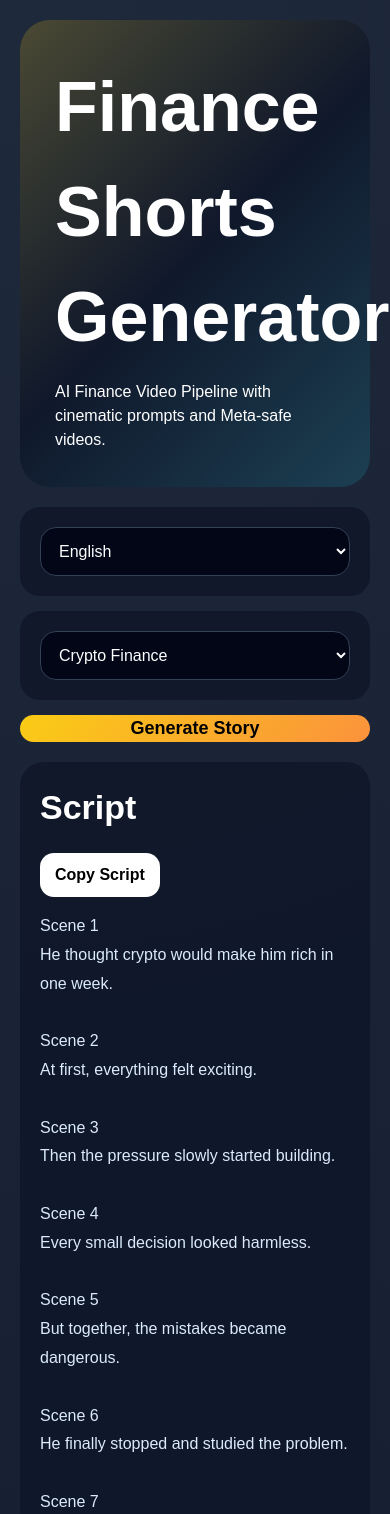
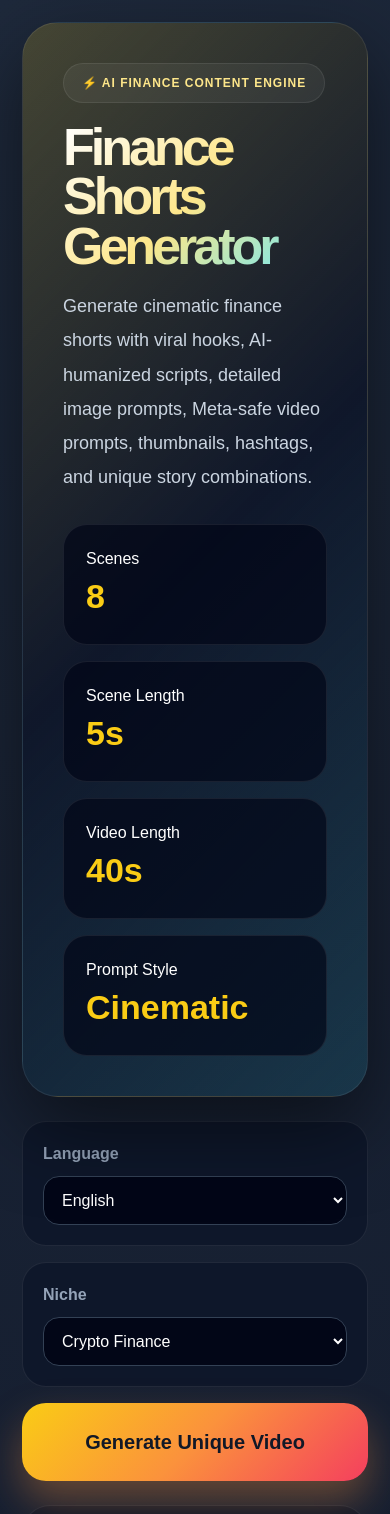
Before and after one commit to tousif001/finance-shorts-generator, a React (Vite) app: page / in a window 390 px wide. Shown: the top 1514 px of the page. Built offline with nearby package versions, Linux system fonts and the light colour scheme.

Commit message:
Update creative finance generator UI

```diff
--- a/src/App.jsx
+++ b/src/App.jsx
@@ -1,7 +1,7 @@
 import { useEffect, useMemo, useState } from "react";
 
-const STORAGE_KEY = "finance_generator_meta_safe_v10";
-const TOTAL_SCENES = 8;
+const STORAGE_KEY = "finance_generator_creative_ui_v2";
+const SCENE_SECONDS = 5;
 
 const LANGUAGES = [
   { code: "en", label: "English" },
@@ -9,456 +9,164 @@ const LANGUAGES = [
   { code: "hinglish", label: "Hindi + English" },
 ];
 
-const NICHES = [
-  "Crypto Finance",
-  "Business Stories",
-  "Stock Market",
-  "Debt & Credit",
-  "Rich Mindset",
-];
+const NICHES = ["Crypto Finance", "Business Stories", "Stock Market", "Debt & Credit", "Rich Mindset"];
 
 const hooks = {
+  "Crypto Finance": ["He thought crypto would make him rich in one week.", "Everyone online said this coin was the future.", "One trade slowly became an obsession.", "He ignored every warning because the chart looked perfect."],
+  "Business Stories": ["Customers kept coming, but profit kept disappearing.", "Revenue was rising while his bank balance was dying.", "The shop looked busy, but the cash drawer stayed empty.", "He worked every day but still felt broke."],
+  "Stock Market": ["The chart looked perfect until one red candle appeared.", "He confused luck with skill.", "He bought the stock because everyone online was excited.", "He thought the market owed him profit."],
+  "Debt & Credit": ["He used the credit card just one more time.", "Debt looked small until interest woke up.", "Minimum payments slowly became his lifestyle.", "The EMI looked tiny, but the trap was huge."],
+  "Rich Mindset": ["He bought attention instead of assets.", "Everyone saw his lifestyle, nobody saw his empty savings.", "The flex looked expensive, but the lesson cost more.", "He wanted to look rich before becoming stable."],
+};
+
+const twists = {
+  "Crypto Finance": ["FOMO destroys more wallets than bad coins.", "The market was never the real enemy. Emotion was.", "Patience beats panic in every market."],
+  "Business Stories": ["Revenue is loud. Profit is silent.", "Cashflow is the heartbeat of every business.", "Small leaks destroy big businesses."],
+  "Stock Market": ["The market rewards discipline, not excitement.", "Patience beats hype in every market.", "A plan protects you when emotions get loud."],
+  "Debt & Credit": ["Interest grows faster than excuses.", "Debt steals peace before money.", "Credit is useful only when controlled."],
+  "Rich Mindset": ["Real wealth is quiet before it becomes visible.", "Looking rich is easy. Staying rich is a system.", "Assets first. Lifestyle later."],
+};
+
+const imageScenes = {
   "Crypto Finance": [
-    "He thought crypto would make him rich in one week.",
-    "Everyone online said this coin was the future.",
-    "One trade slowly became an obsession.",
+    "holding a smartphone close to his face while a bright green crypto chart glows on the screen, dark messy bedroom, blue screen light, floating digital coin symbols, shocked expression",
+    "sitting at a messy trading desk with glowing laptop, green and red crypto candles, notebook papers, digital coin particles, nervous posture",
+    "staring at phone while red crypto crash reflects across the room, falling coins, broken graph symbols, red lighting, panic mood",
+    "sitting beside rainy window while group chat bubbles fade away on phone, neon city outside, lonely finance mood",
+    "writing risk rules in notebook beside glowing laptop, warm desk lamp, organized setup, focused mood",
+    "closing laptop calmly after avoiding emotional trading, soft blue light, relaxed body posture",
+    "walking through dark neon street while crypto symbols disappear behind him, rain reflections, confident posture",
+    "standing calmly while giant red market chart falls behind him, smoke, dramatic red glow, confident ending",
   ],
-
   "Business Stories": [
-    "Customers kept coming, but profit kept disappearing.",
-    "Revenue was rising while his bank balance was dying.",
-    "The shop looked busy, but the cash drawer stayed empty.",
+    "standing inside small crowded shop with shelves, boxes, warm lights, blurry customer silhouettes, thoughtful mood",
+    "opening almost empty cash drawer behind shop counter, receipts, bills, delivery boxes, shocked white eyes",
+    "counting bills beside stacked delivery boxes, busy shop background, evening light, stressful money mood",
+    "checking expense notebook with calculator and laptop, cluttered business desk, financial pressure",
+    "crossing out bad discount offer on paper, shop wall background, determined posture",
+    "checking positive cashflow graph on laptop, organized counter, hopeful mood, warm golden lighting",
+    "arranging money, stock boxes, and notebook neatly, clean counter, relieved business mood",
+    "locking cash drawer confidently at closing time, golden shop light, dark city outside",
   ],
-
   "Stock Market": [
-    "The chart looked perfect until one red candle appeared.",
-    "He confused luck with skill.",
-    "He thought the market owed him profit.",
+    "watching green stock chart rise on laptop, dark desk setup, excited white eyes, finance atmosphere",
+    "shocked as red candle appears on laptop chart, red light on face, nervous mood",
+    "holding head while stock graph falls, phone alerts glowing nearby, regret mood",
+    "writing investing plan in notebook beside laptop, calm blue light, focused mood",
+    "ignoring hype notifications on phone, floating alerts fading, disciplined mood",
+    "studying chart calmly with notebook open, quiet night window, patient mood",
+    "sitting steady while green and red chart lines move behind him, calm emotion",
+    "standing beside simple rising graph, soft green glow, confident ending",
   ],
-
   "Debt & Credit": [
-    "He used the credit card just one more time.",
-    "Debt looked small until interest woke up.",
-    "Minimum payments slowly became his lifestyle.",
+    "holding credit card in dark room, phone payment screen glowing, unsure emotion",
+    "worried at payment bill on phone, small apartment desk with bills around, stress mood",
+    "surrounded by growing interest number shapes, red warning glow, fear emotion",
+    "pushing credit card away on desk, wallet and bills nearby, determined mood",
+    "listing debts in notebook, calculator and lamp on desk, focused mood",
+    "paying one bill on phone, one paper bill fading away, relief emotion",
+    "closing wallet calmly after organizing money, clean desk, peaceful mood",
+    "walking away from floating debt papers, dark hallway, freedom mood",
   ],
-
   "Rich Mindset": [
-    "He bought attention instead of assets.",
-    "Everyone saw his lifestyle, nobody saw his empty savings.",
-    "The flex looked expensive, but the lesson cost more.",
+    "looking at expensive item on phone, dark room, finger paused before buying, thinking mood",
+    "walking past flashy shopping signs, night mall corridor, discipline mood",
+    "dropping coins into savings jar, simple desk, soft lamp, small wealth habit mood",
+    "choosing laptop asset graph over shopping bag, split desk scene, smart decision mood",
+    "writing wealth plan in notebook, clean desk, dark blue light, focused mindset mood",
+    "standing beside growing asset chart on laptop, calm confident mood",
+    "sitting peacefully in simple room, morning light, notebook nearby, quiet wealth mood",
+    "watching sunrise from rooftop, city skyline, confident ending mood",
   ],
 };
 
-function randomItem(arr) {
-  return arr[Math.floor(Math.random() * arr.length)];
-}
+function randomItem(arr) { return arr[Math.floor(Math.random() * arr.length)]; }
 
-function makeImagePrompt(niche, scene) {
-  const environments = [
-    "dark bedroom",
-    "rainy apartment",
-    "neon office",
-    "messy desk setup",
-    "small business shop",
-    "rooftop at night",
-    "luxury office",
-    "dark trading room",
-  ];
-
-  const lights = [
-    "blue cinematic lighting",
-    "red neon lighting",
-    "warm golden lighting",
-    "high contrast shadows",
-    "dark finance atmosphere",
-  ];
-
-  const cameras = [
-    "wide cinematic shot",
-    "close-up perspective",
-    "dramatic angle",
-    "top-down perspective",
-    "side camera view",
-  ];
-
-  return `
-Vertical 9:16 cinematic finance illustration.
-
-Same black stick figure character in every scene.
-Round black head.
-Thin black body.
-Glowing white eyes.
-2D cartoon finance style.
-
-Environment:
-${randomItem(environments)}
-
-Lighting:
-${randomItem(lights)}
-
-Camera:
-${randomItem(cameras)}
-
-Scene:
-${scene}
-
-Ultra detailed finance atmosphere.
-Dark cinematic mood.
-No text.
-No watermark.
-`;
+function makeImagePrompt(scene) {
+  return ["Vertical 9:16 cinematic finance illustration.", "Whole black stick figure character, same guy in every scene.", "Round black head, thin black body, black stick arms and legs, glowing white eyes, simple white mouth.", scene, "Ultra detailed finance atmosphere.", "Dark cinematic mood.", "High contrast lighting.", "Modern 2D cartoon digital illustration.", "Clean composition.", "No text.", "No watermark."].join(" ");
 }
 
 function makeVideoPrompt(scene) {
-  return `
-Vertical 9:16.
-5 second video.
-2D cartoon animation.
-
-Same black stick figure character.
-
-${scene}
-
-Simple movement only.
-Dark cinematic lighting.
-No text.
-No watermark.
-`;
+  return ["Vertical 9:16.", "5 second video.", "2D cartoon animation.", "Same whole black stick figure guy.", scene, "Simple movement only.", "One clear camera movement.", "Dark cinematic lighting.", "No text.", "No watermark."].join(" ");
 }
 
 function createStory(niche, language) {
   const hook = randomItem(hooks[niche]);
-
-  let script = [];
-
-  if (language === "hi") {
-    script = [
-      hook,
-      "शुरुआत में सब exciting लग रहा था।",
-      "फिर धीरे-धीरे pressure बढ़ने लगा।",
-      "हर छोटी गलती harmless लग रही थी।",
-      "लेकिन साथ में वही dangerous बन गई।",
-      "उसने finally रुककर problem समझी।",
-      "एक simple rule ने सब बदल दिया।",
-      "Save करो before next money decision.",
-    ];
-  } else if (language === "hinglish") {
-    script = [
-      hook,
-      "Starting me sab exciting lag raha tha.",
-      "Phir pressure slowly build hone laga.",
-      "Har small decision harmless lag raha tha.",
-      "But together, sab dangerous ban gaya.",
-      "Usne finally stop kiya aur problem samjhi.",
-      "Ek simple rule ne pura game change kar diya.",
-      "Save karo before next money decision.",
-    ];
-  } else {
-    script = [
-      hook,
-      "At first, everything felt exciting.",
-      "Then the pressure slowly started building.",
-      "Every small decision looked harmless.",
-      "But together, the mistakes became dangerous.",
-      "He finally stopped and studied the problem.",
-      "One simple rule changed everything.",
-      "Save this before your next money decision.",
-    ];
-  }
-
-  const scenes = script.map((line, index) => ({
-    number: index + 1,
-    voice: line,
-    imagePrompt: makeImagePrompt(niche, line),
-    videoPrompt: makeVideoPrompt(line),
-  }));
+  const twist = randomItem(twists[niche]);
+  const script = language === "hi" ? [hook, "शुरुआत में सब exciting लग रहा था।", "फिर धीरे-धीरे pressure बढ़ने लगा।", "हर छोटी गलती harmless लग रही थी।", "लेकिन साथ में वही dangerous बन गई।", "उसने finally रुककर problem समझी।", "एक simple rule ने सब बदल दिया।", twist + " अगले money decision से पहले save कर लो।"] : language === "hinglish" ? [hook, "Starting me sab exciting lag raha tha.", "Phir pressure slowly build hone laga.", "Har small decision harmless lag raha tha.", "But together, sab dangerous ban gaya.", "Usne finally stop kiya aur problem samjhi.", "Ek simple rule ne pura game change kar diya.", twist + " Save karo before next money decision."] : [hook, "At first, everything felt exciting.", "Then the pressure slowly started building.", "Every small decision looked harmless.", "But together, the mistakes became dangerous.", "He finally stopped and studied the problem.", "One simple rule changed everything.", twist + " Save this before your next money decision."];
 
   return {
-    niche,
-    language,
-    scenes,
-    hashtags:
-      "#Finance #Money #Investing #Business #Crypto #Shorts",
-    thumbnail:
-      "Same black stick figure guy shocked while giant red finance graph crashes behind him. Dark cinematic atmosphere. No text.",
+    id: Date.now().toString(36), niche, language, title: niche + " Viral Finance Story",
+    scenes: script.map((line, index) => ({
+      number: index + 1,
+      time: "0:" + String(index * SCENE_SECONDS).padStart(2, "0") + " - 0:" + String(index * SCENE_SECONDS + SCENE_SECONDS).padStart(2, "0"),
+      voice: line,
+      imagePrompt: makeImagePrompt(imageScenes[niche][index]),
+      videoPrompt: makeVideoPrompt(imageScenes[niche][index]),
+    })),
+    thumbnail: "Vertical 9:16 viral finance thumbnail. Same black stick figure guy shocked while huge red finance graph crashes behind him. Dark cinematic background. High contrast. No text. No watermark.",
+    disclaimer: "Disclaimer: This video is for education and entertainment only. Not financial advice.",
+    hashtags: "#Finance #Money #Investing #Business #Crypto #Shorts",
   };
 }
 
 const styles = {
-  page: {
-    minHeight: "100vh",
-    background:
-      "radial-gradient(circle at top left,#1e293b 0,#020617 45%,#000 100%)",
-    color: "white",
-    padding: "20px",
-    fontFamily: "Arial",
-  },
-
-  wrap: {
-    maxWidth: "1300px",
-    margin: "0 auto",
-  },
-
-  hero: {
-    background:
-      "linear-gradient(135deg,rgba(250,204,21,0.2),rgba(15,23,42,0.95),rgba(34,211,238,0.15))",
-    padding: "35px",
-    borderRadius: "30px",
-    marginBottom: "20px",
-  },
-
-  title: {
-    fontSize: "70px",
-    fontWeight: "900",
-    marginBottom: "10px",
-  },
-
-  controls: {
-    display: "grid",
-    gridTemplateColumns:
-      "repeat(auto-fit,minmax(220px,1fr))",
-    gap: "15px",
-    marginBottom: "20px",
-  },
-
-  box: {
-    background: "rgba(15,23,42,0.9)",
-    padding: "20px",
-    borderRadius: "20px",
-  },
-
-  select: {
-    width: "100%",
-    padding: "14px",
-    borderRadius: "16px",
-    background: "#020617",
-    color: "white",
-    border: "1px solid #334155",
-  },
-
-  button: {
-    border: "none",
-    borderRadius: "20px",
-    background:
-      "linear-gradient(135deg,#facc15,#fb923c)",
-    color: "black",
-    fontWeight: "900",
-    fontSize: "18px",
-    cursor: "pointer",
-  },
-
-  section: {
-    background: "rgba(15,23,42,0.9)",
-    borderRadius: "24px",
-    padding: "20px",
-    marginBottom: "20px",
-  },
-
-  sectionTitle: {
-    fontSize: "34px",
-    fontWeight: "900",
-    marginBottom: "20px",
-  },
-
-  grid: {
-    display: "grid",
-    gridTemplateColumns:
-      "repeat(auto-fit,minmax(320px,1fr))",
-    gap: "18px",
-  },
-
-  card: {
-    background: "#020617",
-    borderRadius: "20px",
-    padding: "20px",
-  },
-
-  copy: {
-    border: "none",
-    background: "white",
-    color: "black",
-    padding: "10px 15px",
-    borderRadius: "14px",
-    fontWeight: "800",
-    cursor: "pointer",
-    marginBottom: "15px",
-  },
-
-  text: {
-    lineHeight: "1.8",
-    whiteSpace: "pre-wrap",
-    color: "#dbeafe",
-  },
+  page: { minHeight: "100vh", background: "radial-gradient(circle at top left,#1e293b 0,#020617 45%,#000 100%)", color: "white", padding: 22, fontFamily: "Arial, sans-serif" },
+  wrap: { maxWidth: 1350, margin: "0 auto" },
+  hero: { position: "relative", overflow: "hidden", borderRadius: 36, padding: 40, marginBottom: 24, background: "linear-gradient(135deg,rgba(250,204,21,0.18),rgba(15,23,42,0.96),rgba(34,211,238,0.12))", border: "1px solid rgba(255,255,255,0.08)", boxShadow: "0 30px 80px rgba(0,0,0,0.5)" },
+  badge: { display: "inline-flex", padding: "10px 18px", borderRadius: 999, background: "rgba(255,255,255,0.05)", border: "1px solid rgba(255,255,255,0.08)", marginBottom: 20, fontWeight: 800, color: "#fde68a", letterSpacing: 1, fontSize: 12 },
+  title: { fontSize: "clamp(52px,8vw,96px)", lineHeight: 0.95, margin: 0, marginBottom: 18, fontWeight: 900, letterSpacing: -4, background: "linear-gradient(135deg,#ffffff,#fde68a,#67e8f9)", WebkitBackgroundClip: "text", WebkitTextFillColor: "transparent" },
+  subtitle: { maxWidth: 820, color: "#cbd5e1", fontSize: 18, lineHeight: 1.9, marginBottom: 30 },
+  stats: { display: "grid", gridTemplateColumns: "repeat(auto-fit,minmax(180px,1fr))", gap: 16 },
+  stat: { background: "rgba(2,6,23,0.7)", borderRadius: 24, padding: 22, border: "1px solid rgba(255,255,255,0.08)" },
+  statValue: { fontSize: 34, fontWeight: 900, color: "#facc15" },
+  controls: { display: "grid", gridTemplateColumns: "repeat(auto-fit,minmax(240px,1fr))", gap: 16, marginBottom: 24 },
+  box: { background: "rgba(15,23,42,0.92)", padding: 20, borderRadius: 24, border: "1px solid rgba(255,255,255,0.08)" },
+  label: { display: "block", color: "#94a3b8", fontWeight: 800, marginBottom: 10 },
+  select: { width: "100%", padding: 14, borderRadius: 16, background: "#020617", color: "white", border: "1px solid #334155" },
+  button: { width: "100%", minHeight: 78, border: "none", borderRadius: 24, background: "linear-gradient(135deg,#facc15,#fb923c,#f43f5e)", color: "#111827", fontWeight: 900, fontSize: 20, cursor: "pointer", boxShadow: "0 20px 40px rgba(251,146,60,0.35)" },
+  section: { background: "rgba(15,23,42,0.92)", borderRadius: 28, padding: 24, marginBottom: 24, border: "1px solid rgba(255,255,255,0.08)" },
+  sectionTitle: { fontSize: 34, fontWeight: 900, marginBottom: 20 },
+  grid: { display: "grid", gridTemplateColumns: "repeat(auto-fit,minmax(320px,1fr))", gap: 18 },
+  card: { background: "linear-gradient(180deg,rgba(2,6,23,0.95),rgba(15,23,42,0.95))", borderRadius: 26, padding: 24, border: "1px solid rgba(255,255,255,0.08)", boxShadow: "0 20px 40px rgba(0,0,0,0.35)" },
+  copy: { border: "none", background: "white", color: "black", padding: "10px 15px", borderRadius: 14, fontWeight: 800, cursor: "pointer", marginBottom: 15 },
+  text: { lineHeight: 1.8, whiteSpace: "pre-wrap", color: "#dbeafe" },
 };
 
 export default function App() {
   const [language, setLanguage] = useState("en");
   const [niche, setNiche] = useState("Crypto Finance");
-
   const [story, setStory] = useState(() => {
     const saved = localStorage.getItem(STORAGE_KEY);
-
-    if (saved) {
-      return JSON.parse(saved);
-    }
-
-    return createStory("Crypto Finance", "en");
+    return saved ? JSON.parse(saved) : createStory("Crypto Finance", "en");
   });
 
-  useEffect(() => {
-    localStorage.setItem(
-      STORAGE_KEY,
-      JSON.stringify(story)
-    );
-  }, [story]);
+  useEffect(() => { localStorage.setItem(STORAGE_KEY, JSON.stringify(story)); }, [story]);
+  function generate() { setStory(createStory(niche, language)); }
+  async function copy(text) { await navigator.clipboard.writeText(text); }
 
-  function generate() {
-    setStory(createStory(niche, language));
-  }
+  const fullScript = useMemo(() => story.scenes.map((s) => `${s.time}\n${s.voice}`).join("\n\n"), [story]);
 
-  async function copy(text) {
-    await navigator.clipboard.writeText(text);
-  }
+  return <div style={styles.page}><div style={styles.wrap}>
+    <div style={styles.hero}>
+      <div style={styles.badge}>⚡ AI FINANCE CONTENT ENGINE</div>
+      <h1 style={styles.title}>Finance<br />Shorts Generator</h1>
+      <p style={styles.subtitle}>Generate cinematic finance shorts with viral hooks, AI-humanized scripts, detailed image prompts, Meta-safe video prompts, thumbnails, hashtags, and unique story combinations.</p>
+      <div style={styles.stats}>{[["Scenes", "8"], ["Scene Length", "5s"], ["Video Length", "40s"], ["Prompt Style", "Cinematic"]].map(([label, value]) => <div key={label} style={styles.stat}><div>{label}</div><div style={styles.statValue}>{value}</div></div>)}</div>
+    </div>
+    <div style={styles.controls}>
+      <div style={styles.box}><label style={styles.label}>Language</label><select style={styles.select} value={language} onChange={(e) => setLanguage(e.target.value)}>{LANGUAGES.map((l) => <option key={l.code} value={l.code}>{l.label}</option>)}</select></div>
+      <div style={styles.box}><label style={styles.label}>Niche</label><select style={styles.select} value={niche} onChange={(e) => setNiche(e.target.value)}>{NICHES.map((n) => <option key={n}>{n}</option>)}</select></div>
+      <button style={styles.button} onClick={generate}>Generate Unique Video</button>
+    </div>
+    <Section title="Full Script"><button style={styles.copy} onClick={() => copy(fullScript)}>Copy Script</button><div style={styles.text}>{fullScript}</div></Section>
+    <PromptSection title="Image Prompts" scenes={story.scenes} field="imagePrompt" copy={copy} />
+    <PromptSection title="Meta-Safe Video Prompts" scenes={story.scenes} field="videoPrompt" copy={copy} />
+    <Section title="Thumbnail Prompt"><button style={styles.copy} onClick={() => copy(story.thumbnail)}>Copy Thumbnail</button><div style={styles.text}>{story.thumbnail}</div></Section>
+    <Section title="Disclaimer"><div style={styles.text}>{story.disclaimer}</div></Section>
+    <Section title="Hashtags"><button style={styles.copy} onClick={() => copy(story.hashtags)}>Copy Hashtags</button><div style={styles.text}>{story.hashtags}</div></Section>
+  </div></div>;
+}
 
-  const scriptText = useMemo(() => {
-    return story.scenes
-      .map(
-        (scene, i) =>
-          `Scene ${i + 1}\n${scene.voice}`
-      )
-      .join("\n\n");
-  }, [story]);
-
-  return (
-    <div style={styles.page}>
-      <div style={styles.wrap}>
-        <div style={styles.hero}>
-          <div style={styles.title}>
-            Finance Shorts Generator
-          </div>
-
-          <p>
-            AI Finance Video Pipeline with
-            cinematic prompts and Meta-safe
-            videos.
-          </p>
-        </div>
-
-        <div style={styles.controls}>
-          <div style={styles.box}>
-            <select
-              value={language}
-              onChange={(e) =>
-                setLanguage(e.target.value)
-              }
-              style={styles.select}
-            >
-              {LANGUAGES.map((lang) => (
-                <option
-                  key={lang.code}
-                  value={lang.code}
-                >
-                  {lang.label}
-                </option>
-              ))}
-            </select>
-          </div>
-
-          <div style={styles.box}>
-            <select
-              value={niche}
-              onChange={(e) =>
-                setNiche(e.target.value)
-              }
-              style={styles.select}
-            >
-              {NICHES.map((n) => (
-                <option key={n}>{n}</option>
-              ))}
-            </select>
-          </div>
-
-          <button
-            style={styles.button}
-            onClick={generate}
-          >
-            Generate Story
-          </button>
-        </div>
-
-        <div style={styles.section}>
-          <div style={styles.sectionTitle}>
-            Script
-          </div>
-
-          <button
-            style={styles.copy}
-            onClick={() => copy(scriptText)}
-          >
-            Copy Script
-          </button>
-
-          <div style={styles.text}>
-            {scriptText}
-          </div>
-        </div>
-
-        <div style={styles.section}>
-          <div style={styles.sectionTitle}>
-            Image Prompts
-          </div>
-
-          <div style={styles.grid}>
-            {story.scenes.map((scene) => (
-              <div
-                key={scene.number}
-                style={styles.card}
-              >
-                <button
-                  style={styles.copy}
-                  onClick={() =>
-                    copy(scene.imagePrompt)
-                  }
-                >
-                  Copy
-                </button>
-
-                <div style={styles.text}>
-                  {scene.imagePrompt}
-                </div>
-              </div>
-            ))}
-          </div>
-        </div>
-
-        <div style={styles.section}>
-          <div style={styles.sectionTitle}>
-            Video Prompts
-          </div>
-
-          <div style={styles.grid}>
-            {story.scenes.map((scene) => (
-              <div
-                key={scene.number + "video"}
-                style={styles.card}
-              >
-                <button
-                  style={styles.copy}
-                  onClick={() =>
-                    copy(scene.videoPrompt)
-                  }
-                >
-                  Copy
-                </button>
-
-                <div style={styles.text}>
-                  {scene.videoPrompt}
-                </div>
-              </div>
-            ))}
-          </div>
-        </div>
-      </div>
-    </div>
-  );
-}
+function Section({ title, children }) { return <div style={styles.section}><div style={styles.sectionTitle}>{title}</div>{children}</div>; }
+function PromptSection({ title, scenes, field, copy }) { return <Section title={title}><div style={styles.grid}>{scenes.map((scene) => <div key={scene.number + field} style={styles.card}><h3>Scene {scene.number}</h3><button style={styles.copy} onClick={() => copy(scene[field])}>Copy</button><div style={styles.text}>{scene[field]}</div></div>)}</div></Section>; }
```
